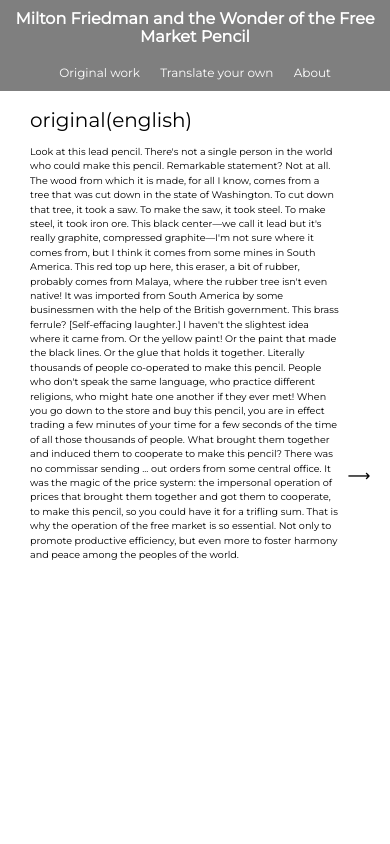
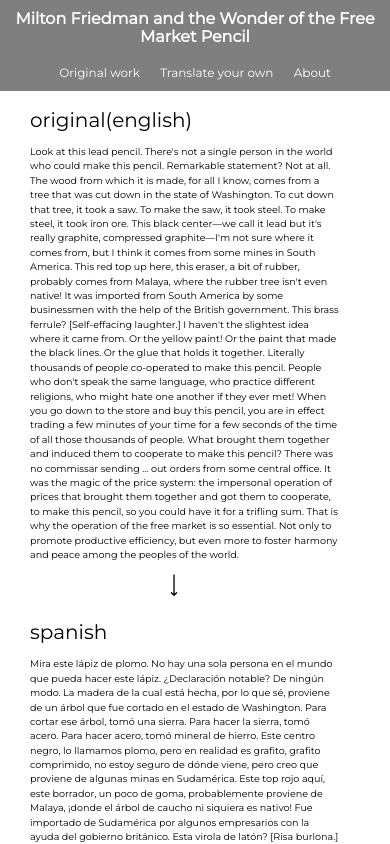
Before and after one commit to cakeinpanic/kennedybrowne, a website: page index.html in a window 390 px wide. Drawn offline with nearby package versions, Linux system fonts and the light colour scheme.

Commit message:
orient text vertically on mobile

```diff
--- a/style.css
+++ b/style.css
@@ -24,15 +24,15 @@
     color: white;
 }
 
-
 .input {
     width: calc(100% - 10px);
     height: 50%;
-    margin: 10px 5px ;
+    margin: 10px 5px;
     outline: 1px solid black;
     -webkit-appearance: none;
     border-radius: 0;
 }
+
 .title {
     margin-bottom: 16px;
     font-weight: 700;
@@ -56,13 +56,13 @@
     height: 100%;
 }
 
-.template.en2:after{
-    display: none;
-}
-.template.en1:last-child:after{
+.template.en2:after {
     display: none;
 }
 
+.template.en1:last-child:after {
+    display: none;
+}
 
 #loader:after {
     display: none;
@@ -88,7 +88,7 @@
 }
 
 .template-hidden {
-    display: none;
+    display: none !important;
 }
 
 .language {
@@ -165,9 +165,9 @@
     font-size: 10px;
     position: relative;
     text-indent: -9999em;
-    border-top: 1.1em solid rgba(0,0,0, 0.2);
-    border-right: 1.1em solid rgba(0,0,0, 0.2);
-    border-bottom: 1.1em solid rgba(0,0,0, 0.2);
+    border-top: 1.1em solid rgba(0, 0, 0, 0.2);
+    border-right: 1.1em solid rgba(0, 0, 0, 0.2);
+    border-bottom: 1.1em solid rgba(0, 0, 0, 0.2);
     border-left: 1.1em solid #000000;
     -webkit-transform: translateZ(0);
     -ms-transform: translateZ(0);
@@ -175,6 +175,7 @@
     -webkit-animation: load8 1.1s infinite linear;
     animation: load8 1.1s infinite linear;
 }
+
 @-webkit-keyframes load8 {
     0% {
         -webkit-transform: rotate(0deg);
@@ -185,6 +186,7 @@
         transform: rotate(360deg);
     }
 }
+
 @keyframes load8 {
     0% {
         -webkit-transform: rotate(0deg);
@@ -196,14 +198,15 @@
     }
 }
 
-
-@media all and (min-width:0px) and (max-width: 450px) {
+@media all and (min-width: 0px) and (max-width: 500px) {
     .header {
         padding: 10px 5px;
     }
+
     .content {
         margin-top: 90px;
         height: calc(100% - 90px);
+        display: block;
     }
 
     .content-about {
@@ -212,8 +215,22 @@
 
     .template {
         width: 95vw;
+        height: auto;
+        display: block;
+        margin: 0;
+        padding: 0 0 25px 0;
     }
+
+    .template:after {
+        right: 50%;
+        top: auto;
+        height: auto;
+        bottom: 8px;
+        transform: rotate(90deg);
+    }
+
     .text-container {
         font-size: .6em;
+        height: auto;
     }
 }
```
